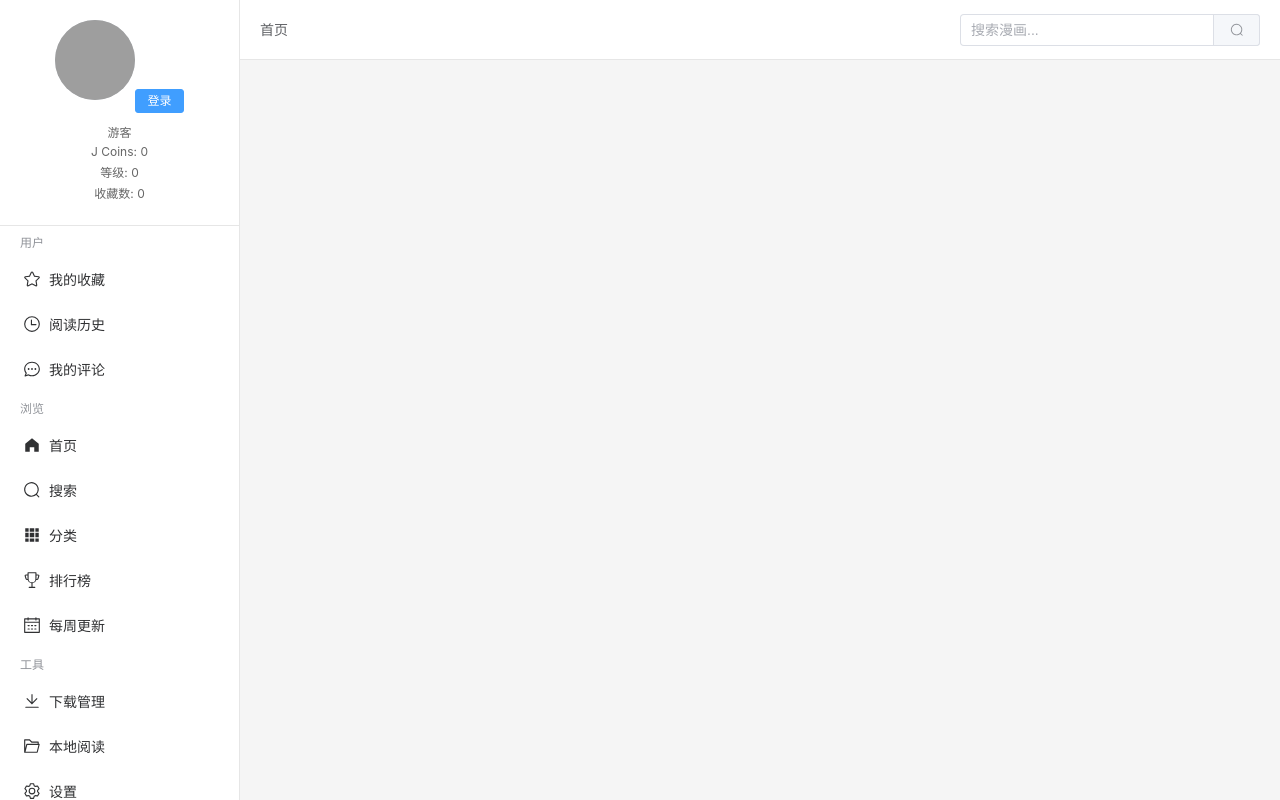
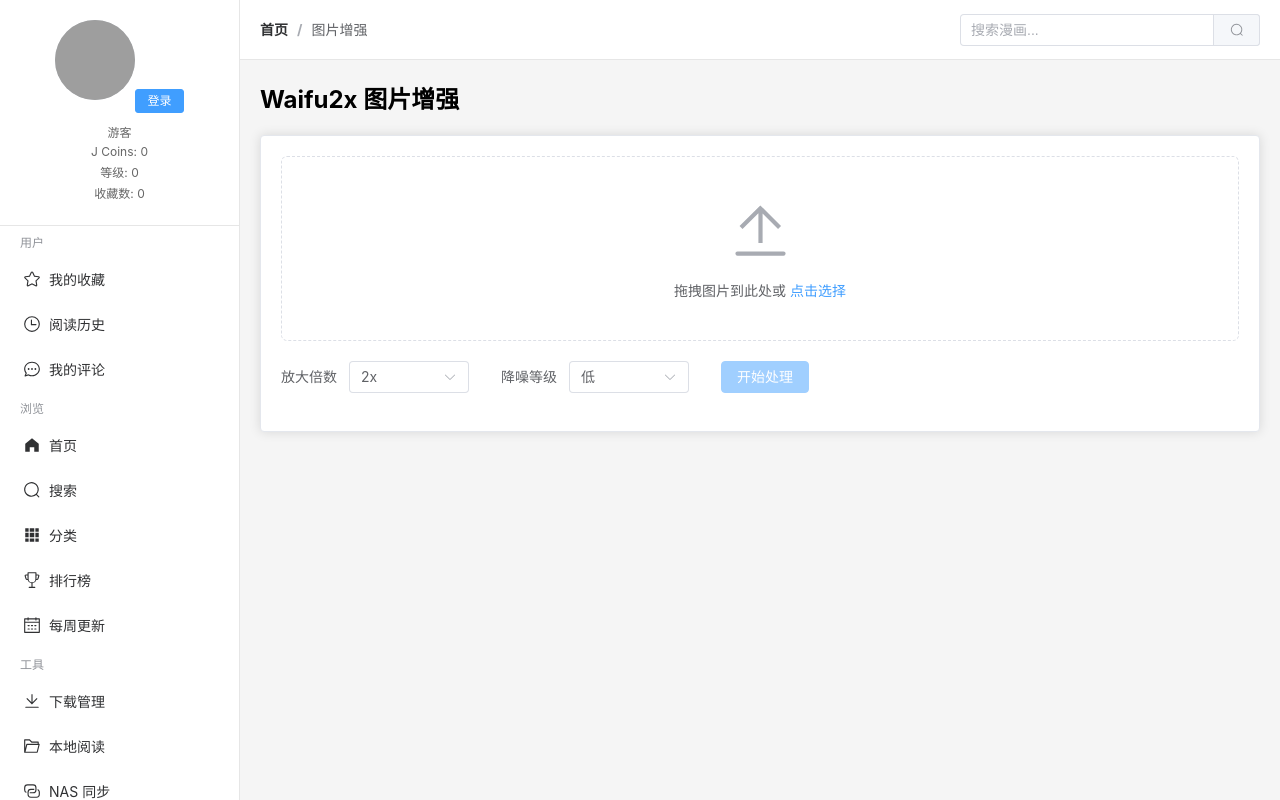
Before and after one commit to Mogvl/JM-Web, a Vue app in the folder web/: page /waifu2x in a window 1280 px wide. Built offline with nearby package versions, Linux system fonts and the light colour scheme; grey boxes are pictures that could not be loaded.

Commit message:
Add NAS sync and Waifu2x image enhancement features

```diff
--- a/web/src/App.vue
+++ b/web/src/App.vue
@@ -65,6 +65,14 @@
             <el-icon><FolderOpened /></el-icon>
             <span>本地阅读</span>
           </el-menu-item>
+          <el-menu-item index="/nas">
+            <el-icon><Connection /></el-icon>
+            <span>NAS 同步</span>
+          </el-menu-item>
+          <el-menu-item index="/waifu2x">
+            <el-icon><MagicStick /></el-icon>
+            <span>图片增强</span>
+          </el-menu-item>
           <el-menu-item index="/settings">
             <el-icon><Setting /></el-icon>
             <span>设置</span>
@@ -123,7 +131,7 @@
 <script setup>
 import { ref, onMounted } from 'vue'
 import { useRouter } from 'vue-router'
-import { Star, Clock, ChatDotRound, HomeFilled, Search, Grid, Trophy, Calendar, Download, FolderOpened, Setting, QuestionFilled } from '@element-plus/icons-vue'
+import { Star, Clock, ChatDotRound, HomeFilled, Search, Grid, Trophy, Calendar, Download, FolderOpened, Setting, QuestionFilled, Connection, MagicStick } from '@element-plus/icons-vue'
 import { login, getUserInfo, sign } from './api'
 import { ElMessage } from 'element-plus'
 
--- a/web/src/router/index.js
+++ b/web/src/router/index.js
@@ -13,6 +13,8 @@
   { path: '/weekly', component: () => import('../views/Weekly.vue'), meta: { title: '每周更新' } },
   { path: '/comments', component: () => import('../views/Comments.vue'), meta: { title: '我的评论' } },
   { path: '/local', component: () => import('../views/Local.vue'), meta: { title: '本地阅读' } },
+  { path: '/nas', component: () => import('../views/Nas.vue'), meta: { title: 'NAS 同步' } },
+  { path: '/waifu2x', component: () => import('../views/Waifu2x.vue'), meta: { title: '图片增强' } },
   { path: '/settings', component: () => import('../views/Settings.vue'), meta: { title: '设置' } },
   { path: '/help', component: () => import('../views/Help.vue'), meta: { title: '帮助' } }
 ]
--- /dev/null
+++ b/web/src/views/Nas.vue
@@ -0,0 +1,75 @@
+<template>
+  <div class="nas">
+    <div class="header">
+      <h2>NAS 同步</h2>
+      <el-button type="primary" @click="showAdd = true">添加任务</el-button>
+    </div>
+
+    <el-table :data="tasks" style="width: 100%">
+      <el-table-column prop="comic_title" label="漫画" width="200" />
+      <el-table-column prop="status" label="状态" width="100">
+        <template #default="{ row }">
+          <el-tag :type="statusType(row.status)">{{ statusText(row.status) }}</el-tag>
+        </template>
+      </el-table-column>
+      <el-table-column prop="progress" label="进度" width="150">
+        <template #default="{ row }">
+          <el-progress :percentage="row.progress" />
+        </template>
+      </el-table-column>
+      <el-table-column prop="path" label="NAS 路径" />
+      <el-table-column label="操作" width="150">
+        <template #default="{ row }">
+          <el-button text @click="handleDelete(row.id)">删除</el-button>
+        </template>
+      </el-table-column>
+    </el-table>
+
+    <el-dialog v-model="showAdd" title="添加 NAS 同步任务" width="500px">
+      <el-form :model="form" label-width="100px">
+        <el-form-item label="漫画 ID">
+          <el-input v-model="form.comic_id" placeholder="输入漫画 ID" />
+        </el-form-item>
+        <el-form-item label="NAS 路径">
+          <el-input v-model="form.path" placeholder="/volume1/comics" />
+        </el-form-item>
+      </el-form>
+      <template #footer>
+        <el-button @click="showAdd = false">取消</el-button>
+        <el-button type="primary" @click="handleAdd">添加</el-button>
+      </template>
+    </el-dialog>
+  </div>
+</template>
+
+<script setup>
+import { ref, onMounted } from 'vue'
+import { ElMessage } from 'element-plus'
+
+const tasks = ref([])
+const showAdd = ref(false)
+const form = ref({ comic_id: '', path: '/volume1/comics' })
+
+const statusText = (s) => ({ pending: '等待中', syncing: '同步中', completed: '已完成', failed: '失败' }[s] || s)
+const statusType = (s) => ({ pending: 'info', syncing: 'warning', completed: 'success', failed: 'danger' }[s] || 'info')
+
+const handleAdd = () => {
+  tasks.value.push({
+    id: Date.now(),
+    comic_title: `漫画 ${form.value.comic_id}`,
+    status: 'pending',
+    progress: 0,
+    path: form.value.path
+  })
+  showAdd.value = false
+  ElMessage.success('任务已添加')
+}
+
+const handleDelete = (id) => {
+  tasks.value = tasks.value.filter(t => t.id !== id)
+}
+</script>
+
+<style scoped>
+.nas .header { display: flex; justify-content: space-between; align-items: center; margin-bottom: 20px; }
+</style>
--- /dev/null
+++ b/web/src/views/Waifu2x.vue
@@ -0,0 +1,102 @@
+<template>
+  <div class="waifu2x">
+    <h2>Waifu2x 图片增强</h2>
+
+    <el-card class="upload-card">
+      <el-upload
+        class="upload-area"
+        drag
+        :auto-upload="false"
+        :on-change="handleFileChange"
+        accept="image/*"
+      >
+        <el-icon class="el-icon--upload"><Upload /></el-icon>
+        <div class="el-upload__text">拖拽图片到此处或 <em>点击选择</em></div>
+      </el-upload>
+
+      <div class="options">
+        <el-form :inline="true">
+          <el-form-item label="放大倍数">
+            <el-select v-model="scale" style="width: 120px">
+              <el-option label="2x" :value="2" />
+              <el-option label="4x" :value="4" />
+            </el-select>
+          </el-form-item>
+          <el-form-item label="降噪等级">
+            <el-select v-model="noiseLevel" style="width: 120px">
+              <el-option label="无" :value="0" />
+              <el-option label="低" :value="1" />
+              <el-option label="中" :value="2" />
+              <el-option label="高" :value="3" />
+            </el-select>
+          </el-form-item>
+          <el-form-item>
+            <el-button type="primary" @click="handleProcess" :loading="processing" :disabled="!originalImage">
+              开始处理
+            </el-button>
+          </el-form-item>
+        </el-form>
+      </div>
+    </el-card>
+
+    <div class="preview" v-if="originalImage || enhancedImage">
+      <el-row :gutter="20">
+        <el-col :span="12">
+          <h3>原图</h3>
+          <div class="image-box">
+            <img v-if="originalImage" :src="originalImage" />
+          </div>
+        </el-col>
+        <el-col :span="12">
+          <h3>增强后</h3>
+          <div class="image-box">
+            <img v-if="enhancedImage" :src="enhancedImage" />
+            <div v-else class="placeholder">{{ processing ? '处理中...' : '等待处理' }}</div>
+          </div>
+        </el-col>
+      </el-row>
+    </div>
+  </div>
+</template>
+
+<script setup>
+import { ref } from 'vue'
+import { Upload } from '@element-plus/icons-vue'
+import { ElMessage } from 'element-plus'
+
+const originalImage = ref('')
+const enhancedImage = ref('')
+const processing = ref(false)
+const scale = ref(2)
+const noiseLevel = ref(1)
+
+const handleFileChange = (file) => {
+  const reader = new FileReader()
+  reader.onload = (e) => {
+    originalImage.value = e.target.result
+    enhancedImage.value = ''
+  }
+  reader.readAsDataURL(file.raw)
+}
+
+const handleProcess = async () => {
+  processing.value = true
+  // 模拟处理
+  setTimeout(() => {
+    enhancedImage.value = originalImage.value
+    processing.value = false
+    ElMessage.success('处理完成')
+  }, 2000)
+}
+</script>
+
+<style scoped>
+.waifu2x h2 { margin-bottom: 20px; }
+.upload-card { margin-bottom: 30px; }
+.upload-area { width: 100%; }
+.options { margin-top: 20px; }
+.preview h3 { margin-bottom: 10px; text-align: center; }
+.image-box { border: 1px solid #ddd; border-radius: 8px; overflow: hidden; min-height: 300px; display: flex; align-items: center; justify-content: center; }
+.image-box img { max-width: 100%; max-height: 500px; }
+.placeholder { color: #999; }
+</style>
```
